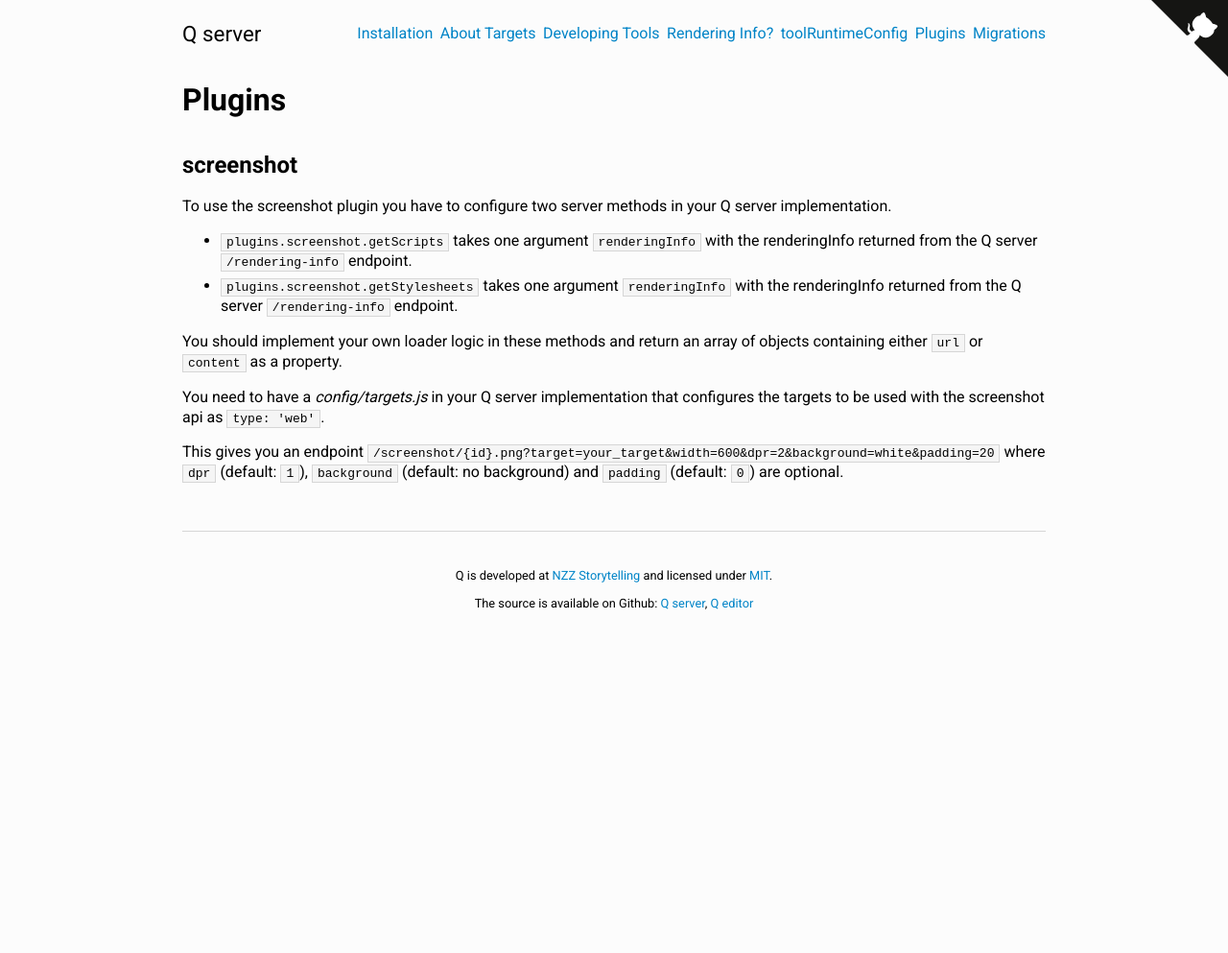
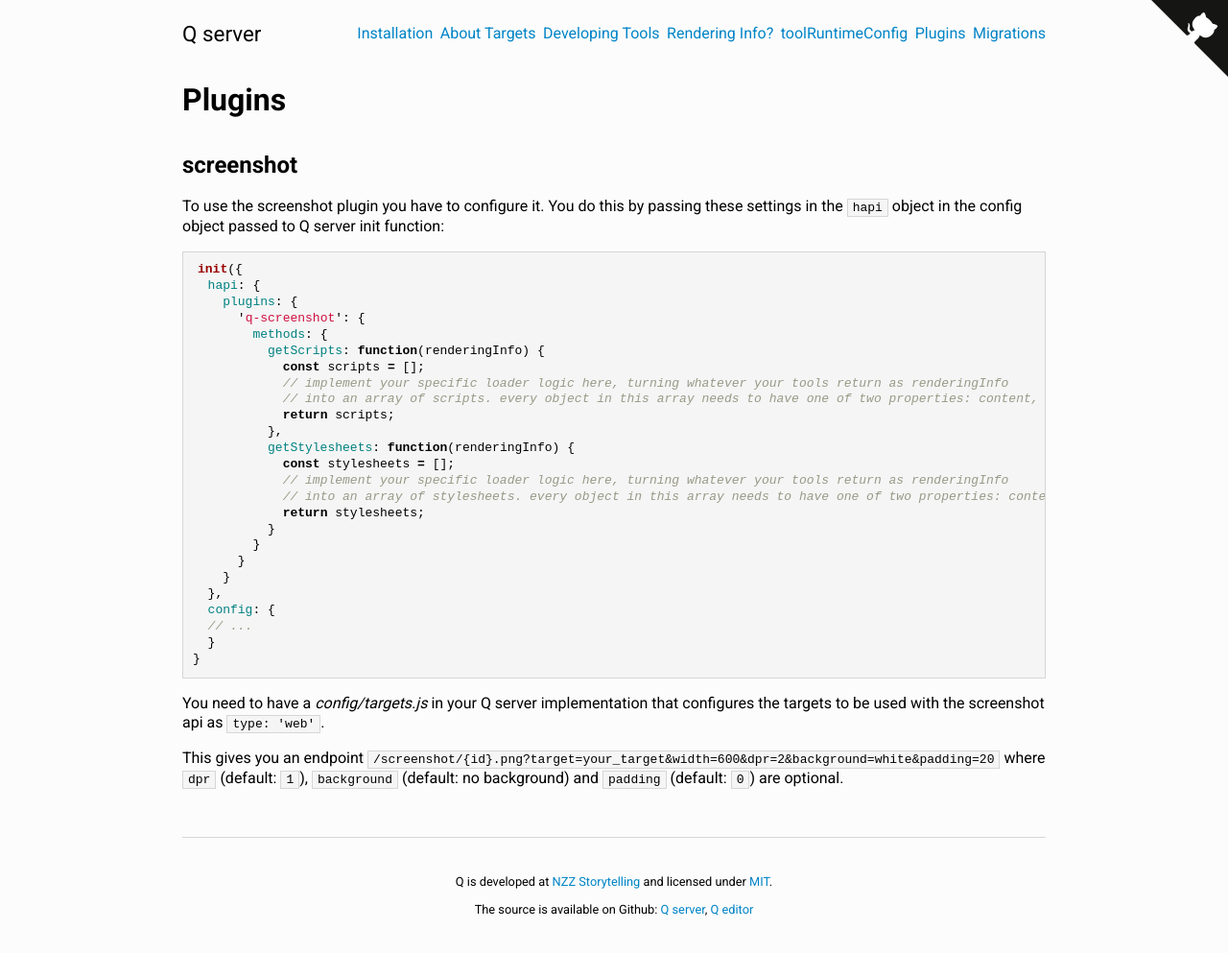
Before and after one commit to nzzdev/Q-server, a Jekyll site: the page built from docs/plugins.md, in a window 1280 px wide. Shown: the whole page at 96% size. Built offline with Jekyll 4.4.1, drawn with Linux system fonts in a browser that asks for light colours; our own code applies the rules of GitHub Pages for plain Markdown files; before the commit the page ends 900 px from its top, so only the background shows below that.

Commit message:
feat(screenshot): plugin config in server.settings.plugin instead of server methods

````diff
--- a/docs/plugins.md
+++ b/docs/plugins.md
@@ -3,12 +3,35 @@
 ---
 
 ## screenshot
-To use the screenshot plugin you have to configure two server methods in your Q server implementation.
-- `plugins.screenshot.getScripts` takes one argument `renderingInfo` with the renderingInfo returned from the Q server `/rendering-info` endpoint.
-- `plugins.screenshot.getStylesheets` takes one argument `renderingInfo` with the renderingInfo returned from the Q server `/rendering-info` endpoint.
-
-You should implement your own loader logic in these methods and return an array of objects containing either `url` or `content` as a property.
-
+To use the screenshot plugin you have to configure it.
+You do this by passing these settings in the `hapi` object in the config object passed to Q server init function:
+```javascript
+init({
+  hapi: {
+    plugins: {
+      'q-screenshot': {
+        methods: {
+          getScripts: function(renderingInfo) {
+            const scripts = [];
+            // implement your specific loader logic here, turning whatever your tools return as renderingInfo
+            // into an array of scripts. every object in this array needs to have one of two properties: content, url
+            return scripts;
+          },
+          getStylesheets: function(renderingInfo) {
+            const stylesheets = [];
+            // implement your specific loader logic here, turning whatever your tools return as renderingInfo
+            // into an array of stylesheets. every object in this array needs to have one of two properties: content, url
+            return stylesheets;
+          }
+        }
+      }
+    }
+  },
+  config: {
+  // ...
+  }
+}
+```
 You need to have a _config/targets.js_ in your Q server implementation that configures the targets to be used with the screenshot api as `type: 'web'`.
 
 This gives you an endpoint `/screenshot/{id}.png?target=your_target&width=600&dpr=2&background=white&padding=20` where `dpr` (default: `1`), `background` (default: no background) and `padding` (default: `0`) are optional.
````
Also changed, not shown: index.js (+7 -2 lines), plugins/q-screenshot/helpers.js (renamed from plugins/screenshot/helpers.js, +4 -3 lines), plugins/q-screenshot/index.js (line endings or trailing spaces), plugins/q-screenshot/routes.js.
